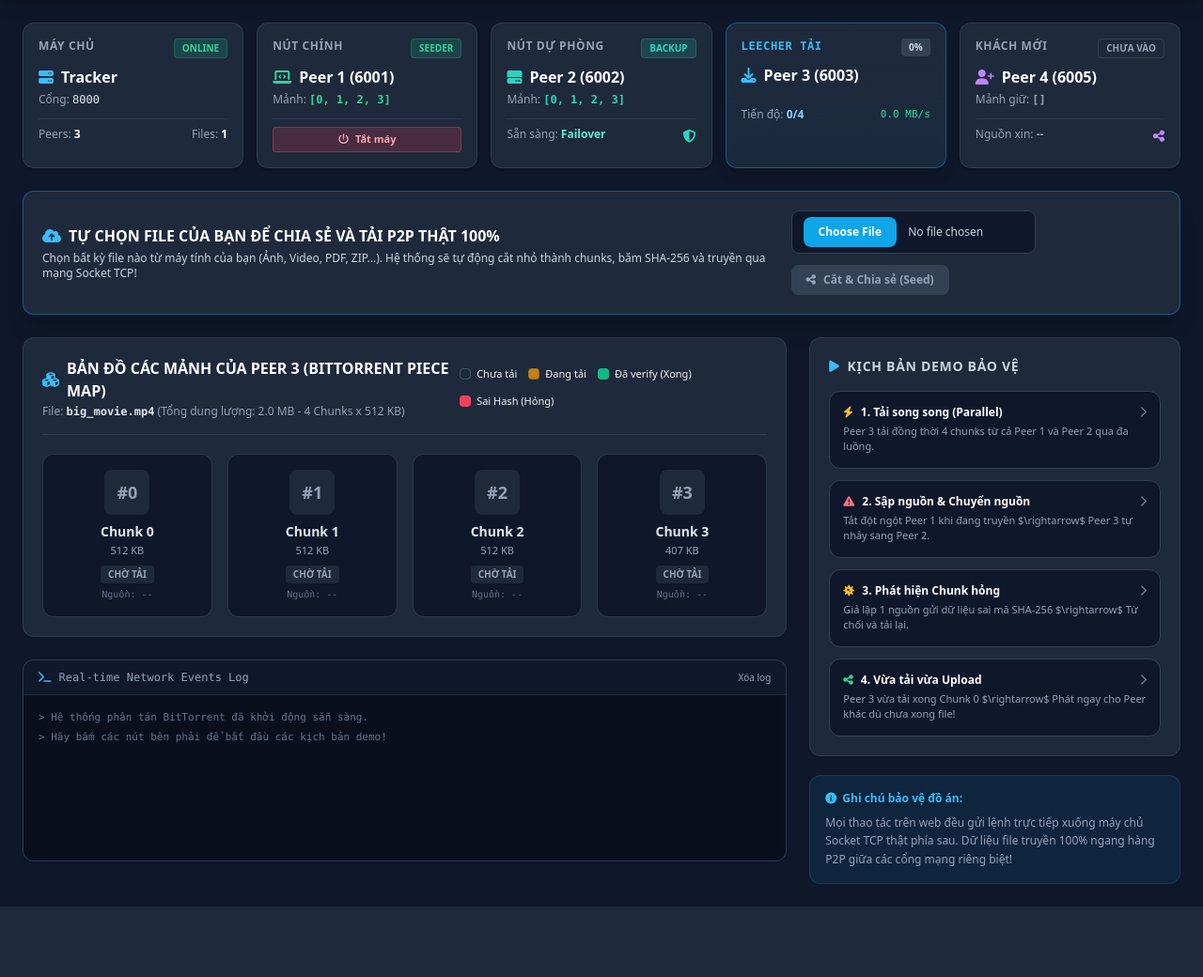
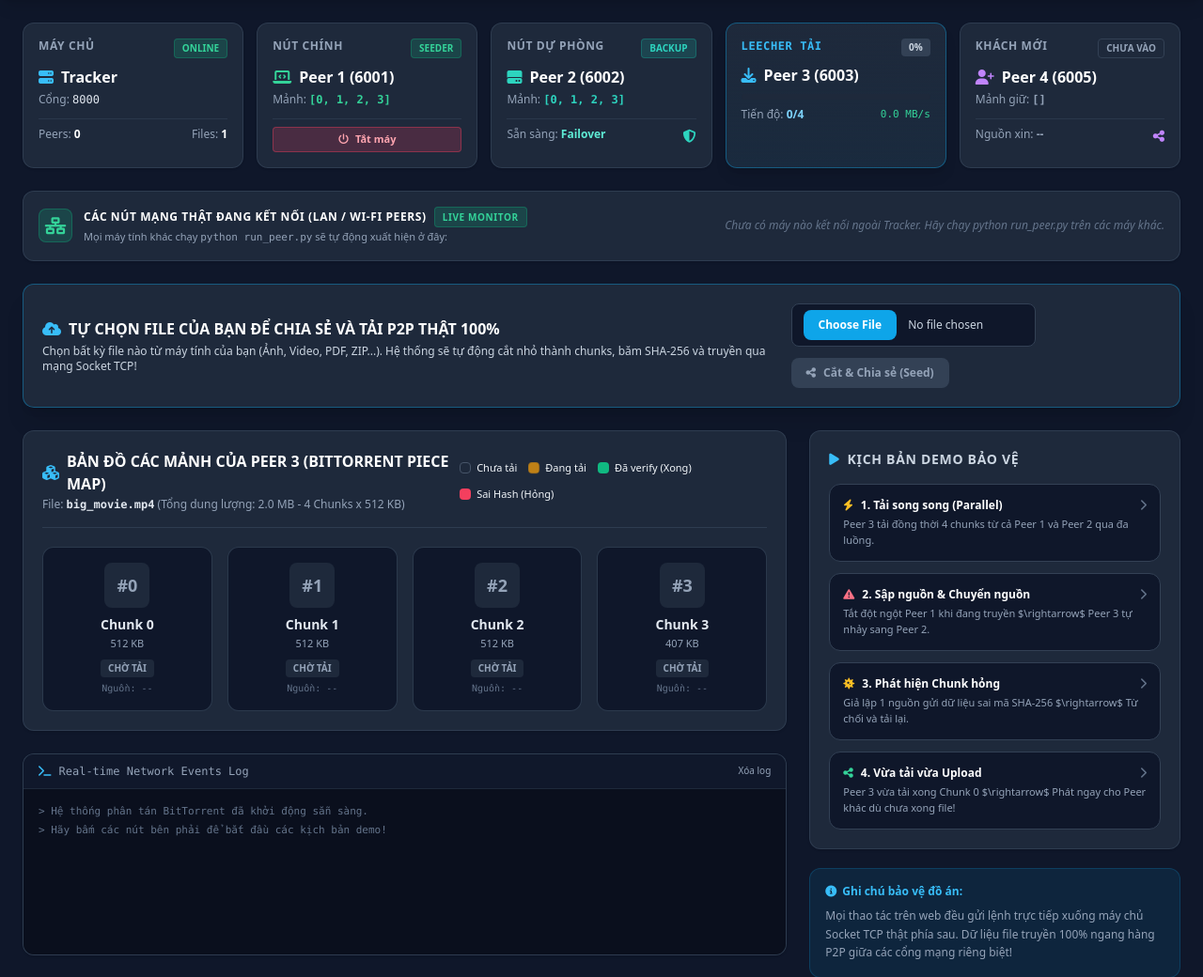
Before and after one commit to TranDuyAnhDEDA/BTL_HTPT, a FastAPI app: page /dashboard in a window 1280 px wide. Shown: the part 77-1117 px from the top of the page at 94% size. Before the commit the page ends 1042 px from the top, so only its background shows below. Run offline with FastAPI, Linux system fonts and the light colour scheme; data that the repository does not hold is empty; some libraries are stand-ins or nearby versions.

Commit message:
feat: Add real LAN peers live monitor to Web Dashboard

```diff
--- a/src/tracker/server.py
+++ b/src/tracker/server.py
@@ -284,13 +284,28 @@ def list_files():
 
 @app.get("/active_peers")
 def list_active_peers():
-    """Trả về danh sách tất cả các Peer đang online trên mạng."""
+    """Trả về danh sách tất cả các Peer đang online trên mạng kèm IP và Port thực tế."""
     now = time.time()
     peers = []
+
+    # Thu thập thông tin IP và Port của từng peer từ các file tham gia
+    peer_details: Dict[str, dict] = {}
+    for f_id, p_map in file_peers.items():
+        for p_id, p_info in p_map.items():
+            if now - p_info.last_seen <= PEER_TIMEOUT_SECONDS:
+                peer_details[p_id] = {
+                    "ip": p_info.ip,
+                    "port": p_info.port,
+                    "bitfield": p_info.bitfield
+                }
+
     for p_id, last_time in list(peer_heartbeats.items()):
         if now - last_time <= PEER_TIMEOUT_SECONDS:
+            info = peer_details.get(p_id, {})
             peers.append({
                 "peer_id": p_id,
+                "ip": info.get("ip", "Unknown"),
+                "port": info.get("port", 6001),
                 "last_seen_seconds_ago": round(now - last_time, 1)
             })
     return {"active_peers": peers, "count": len(peers)}
--- a/src/web/templates/index.html
+++ b/src/web/templates/index.html
@@ -145,6 +145,25 @@
                     <span>Nguồn xin: <strong id="p4-source" class="text-slate-400">--</strong></span>
                     <i class="fa-solid fa-share-nodes text-purple-400 text-sm"></i>
                 </div>
+            </div>
+        </div>
+
+        <!-- REAL LAN PEERS ONLINE MONITOR (DANH SÁCH CÁC MÁY THỰC TẾ TRONG MẠNG LAN) -->
+        <div id="lan-peers-banner" class="bg-cardbg p-4 rounded-xl border border-slate-700/80 shadow flex flex-col sm:flex-row sm:items-center justify-between gap-3">
+            <div class="flex items-center space-x-3">
+                <div class="w-9 h-9 rounded-lg bg-emerald-500/20 text-emerald-400 flex items-center justify-center text-lg font-bold border border-emerald-500/30">
+                    <i class="fa-solid fa-network-wired"></i>
+                </div>
+                <div>
+                    <h4 class="text-xs font-bold text-white uppercase tracking-wider flex items-center gap-2">
+                        CÁC NÚT MẠNG THẬT ĐANG KẾT NỐI (LAN / WI-FI PEERS)
+                        <span class="px-2 py-0.5 rounded text-[10px] font-bold bg-emerald-500/20 text-emerald-400 border border-emerald-500/30">LIVE MONITOR</span>
+                    </h4>
+                    <p class="text-[11px] text-slate-400 mt-0.5">Mọi máy tính khác chạy <code>python run_peer.py</code> sẽ tự động xuất hiện ở đây:</p>
+                </div>
+            </div>
+            <div id="lan-peers-list" class="flex flex-wrap items-center gap-2">
+                <span class="text-xs text-slate-500 italic">Đang quét mạng...</span>
             </div>
         </div>
 
@@ -869,6 +888,37 @@
             }
         }
 
+        // TỰ ĐỘNG CẬP NHẬT DANH SÁCH PEERS THẬT TRONG MẠNG LAN MỖI 3 GIÂY
+        async function refreshLanPeers() {
+            try {
+                const res = await fetch('/active_peers');
+                if (!res.ok) return;
+                const data = await res.json();
+                const container = document.getElementById('lan-peers-list');
+                const countBadge = document.getElementById('tracker-peer-count');
+                if (countBadge) countBadge.textContent = data.count || 0;
+
+                if (!data.active_peers || data.active_peers.length === 0) {
+                    container.innerHTML = '<span class="text-xs text-slate-500 italic">Chưa có máy nào kết nối ngoài Tracker. Hãy chạy python run_peer.py trên các máy khác.</span>';
+                    return;
+                }
+
+                container.innerHTML = data.active_peers.map(p => `
+                    <div class="px-3 py-1.5 rounded-lg bg-slate-900 border border-emerald-500/40 text-xs font-mono flex items-center gap-2 shadow-sm">
+                        <span class="w-2 h-2 rounded-full bg-emerald-400 animate-pulse"></span>
+                        <strong class="text-white">${p.peer_id}</strong>
+                        <span class="text-emerald-400 font-bold">${p.ip}:${p.port}</span>
+                        <span class="text-[10px] text-slate-400">(${p.last_seen_seconds_ago}s)</span>
+                    </div>
+                `).join('');
+            } catch (e) {
+                // Ignore
+            }
+        }
+
+        setInterval(refreshLanPeers, 3000);
+        refreshLanPeers();
+
     </script>
 </body>
 </html>
```
